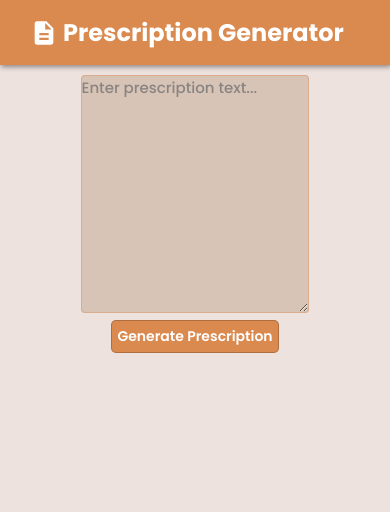
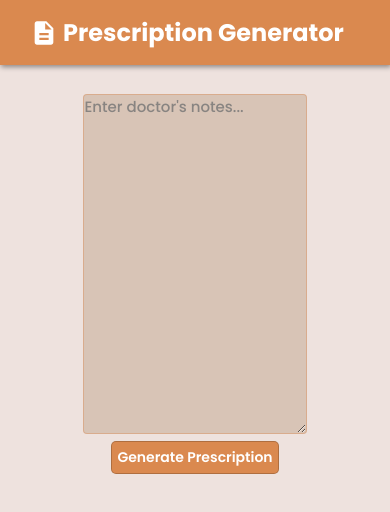
Before and after one commit to mihir224/prescription-generator, a React (Create React App) app: page / in a window 390 px wide. Shown: the top 512 px of the page. Built offline with nearby package versions, Linux system fonts and the light colour scheme; a web font is replaced by a local one.

Commit message:
minor changes

```diff
--- a/src/components/Input.js
+++ b/src/components/Input.js
@@ -10,7 +10,6 @@ import barcode from '../barcode.png';
 function Input(){
     const [input,setInput] = useState("");
     const inputRef=useRef(null);
-
     const currentDate = new Date();
     const formattedDate = `${currentDate.getDate()}-${currentDate.getMonth() + 1}-${currentDate.getFullYear()}`;
     const [prescription,setPrescription]=useState(null);
@@ -31,7 +30,6 @@ function Input(){
         }
     },[prescription])
 
-    //I'm using your api to generate some prescription data based on some doctor notes. You have to return this data in the form of a json based on the doctors notes I provide you. The data should have 7 keys: Name, Age,  Complaint, Diagonosis, Medicine Name,  Dosage, and Duration. Just provide me with the json data nothing else. Here's the doctor notes: Name: Robin, Age: 19, Complaint is Sprain, Diagnosis is Fever. Medicine name, dosage, and duration you have to identify yourself
     const handleChange=(e)=>{
         setInput(e.target.value)
     }
@@ -59,7 +57,7 @@ function Input(){
         <div id='input'>
         <div id={prescription?'input-body':'initial-body'}>
         <div id={prescription?'text-input':'initial-input'}>
-            <textarea id='ta' onChange={handleChange} value={input} placeholder='Enter prescription text...'></textarea>
+            <textarea id='ta' onChange={handleChange} value={input} placeholder="Enter doctor's notes..."></textarea>
             {isLoading?<span className='bold'>Loading...</span>:<button className='btn' onClick={handleClick} >Generate Prescription</button>}
         </div>
             {prescription!=null&&<div ref={inputRef} id='prescription' style={{backgroundColor:'white'}}>
--- a/src/styles/Input.css
+++ b/src/styles/Input.css
@@ -1,6 +1,6 @@
 #input{
    padding: 10px 5px ;
-   height: 100%;
+   height: auto;
 }
 #input-body{
     display:flex;
@@ -11,22 +11,23 @@
 }
 #initial-body{
     display:flex;
-    height:100%;
+    height:50vh;
     width: 100%;
     gap:5px;
     justify-content: center;
-
+    margin-top: 5%;
 }
 #text-input{
     width: 50%;
+    height:50vh
 }
 #initial-input{
     width:60%;
-height: 80%;
+    height: 80%;
 }
 #ta{
     width: 97%;
-    height: 50%;
+    height: 100%;
     font-weight: 500;
     color: rgba(0, 0, 0, 0.8);
     font-size: 15px;
@@ -63,7 +64,7 @@ height: 80%;
     background-image: linear-gradient(rgba(255, 255, 255, 0.5), rgba(255, 255, 255, 0.5)), url('../medical-logo.png');
     padding:12px;
     width: 50%;
-    height: 120vh;
+
     background-repeat: no-repeat;
     background-position: center center
 }
@@ -134,13 +135,13 @@ hr{
 }
 @media screen and (max-width:1000px) {
     #input{
-        height:70%;
-        padding:10px 0;
+        height:100%;
+
     }
    #input-body{
        flex-direction: column;
        align-items: center;
-       gap:10px
+       gap:50px
    }
 
    #text-input{
```
